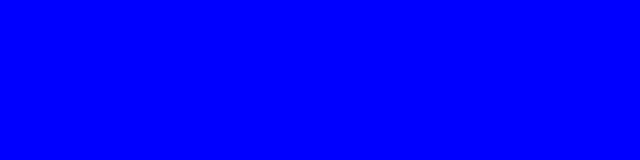
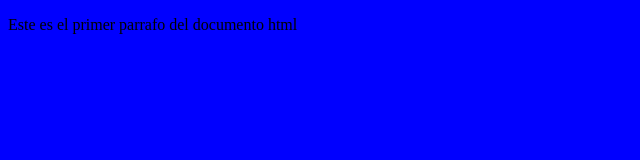
Before and after one commit to jjcamarena/CursoGitHub, a plain HTML site: page Ejemplo Empresa B/index.html in a window 1280 px wide. Shown: the whole page, without its empty margins (0-640 px from the left). Drawn offline with Linux system fonts and the light colour scheme.

Commit message:
Parrado agregado

```diff
--- a/Ejemplo Empresa B/index.html
+++ b/Ejemplo Empresa B/index.html
@@ -6,6 +6,6 @@
         <link rel="stylesheet" type="text/css" href="css/estilos.css">
     </head>
     <body>
-
+        <p>Este es el primer parrafo del documento html</p>
     </body>
 </html>
```
